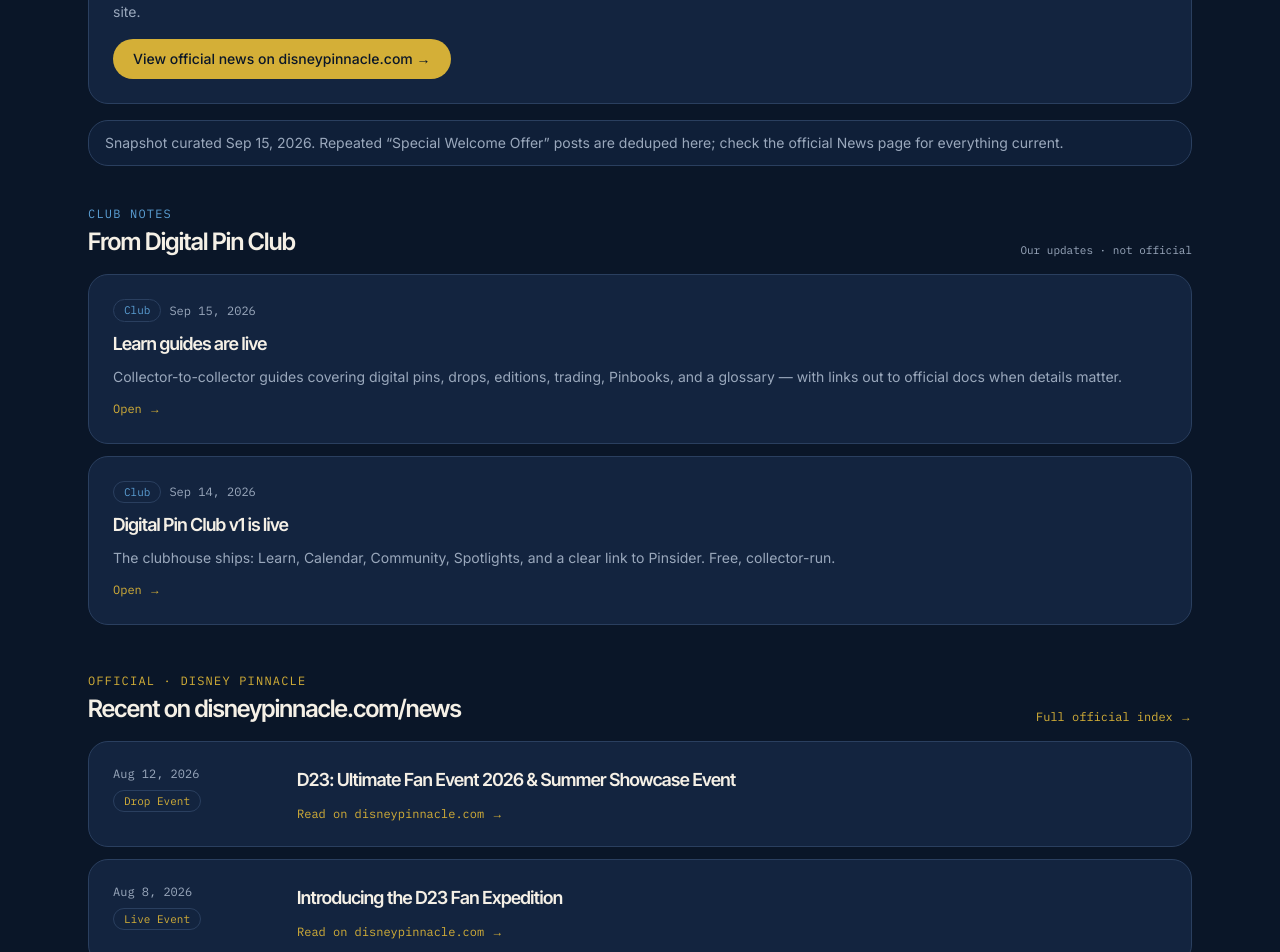
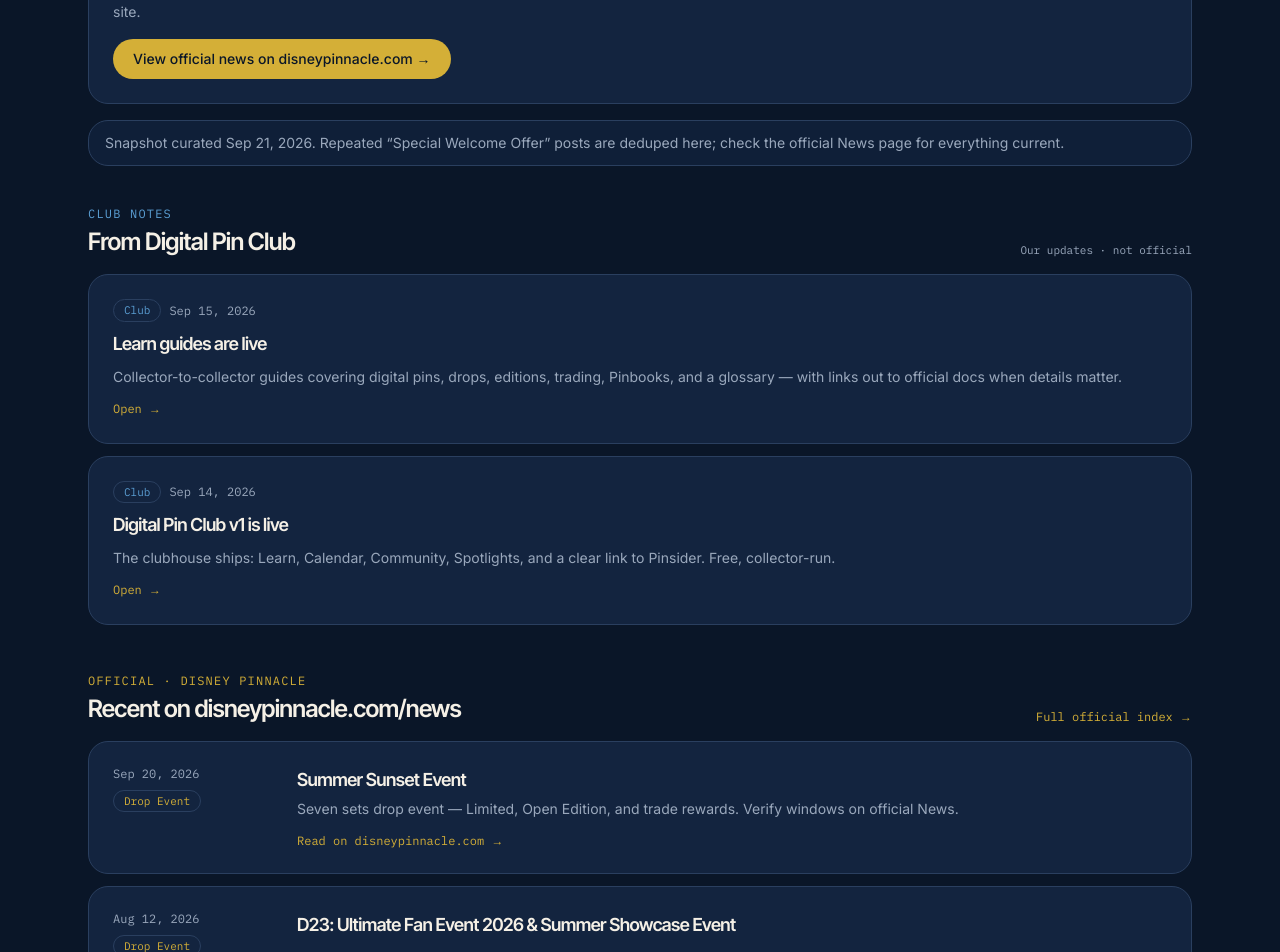
Before and after one commit to Pinsider411/digitalpinclub, a Next.js app: page /news in a window 1280 px wide. Shown: the part 420-1372 px from the top of the page. Built offline with nearby package versions, Linux system fonts and the light colour scheme.

Commit message:
Add Summer Sunset Event to News (snapshot 2026-09-21)

```diff
--- a/src/data/pinnacle-news.ts
+++ b/src/data/pinnacle-news.ts
@@ -24,7 +24,7 @@
 };
 
 /** When this index was last curated from the official News page. */
-export const pinnacleNewsSnapshotDate = "2026-09-15";
+export const pinnacleNewsSnapshotDate = "2026-09-21";
 
 export const officialNewsIndexUrl = "https://disneypinnacle.com/news";
 
@@ -34,6 +34,13 @@
  * Duplicate holiday-unlock test cards omitted.
  */
 export const pinnacleNewsItems: PinnacleNewsItem[] = [
+  {
+    date: "2026-09-20",
+    title: "Summer Sunset Event",
+    category: "Drop Event",
+    url: "https://disneypinnacle.com/news/summer-sunset-event",
+    blurb: "Seven sets drop event — Limited, Open Edition, and trade rewards. Verify windows on official News.",
+  },
   {
     date: "2026-08-12",
     title: "D23: Ultimate Fan Event 2026 & Summer Showcase Event",
```
